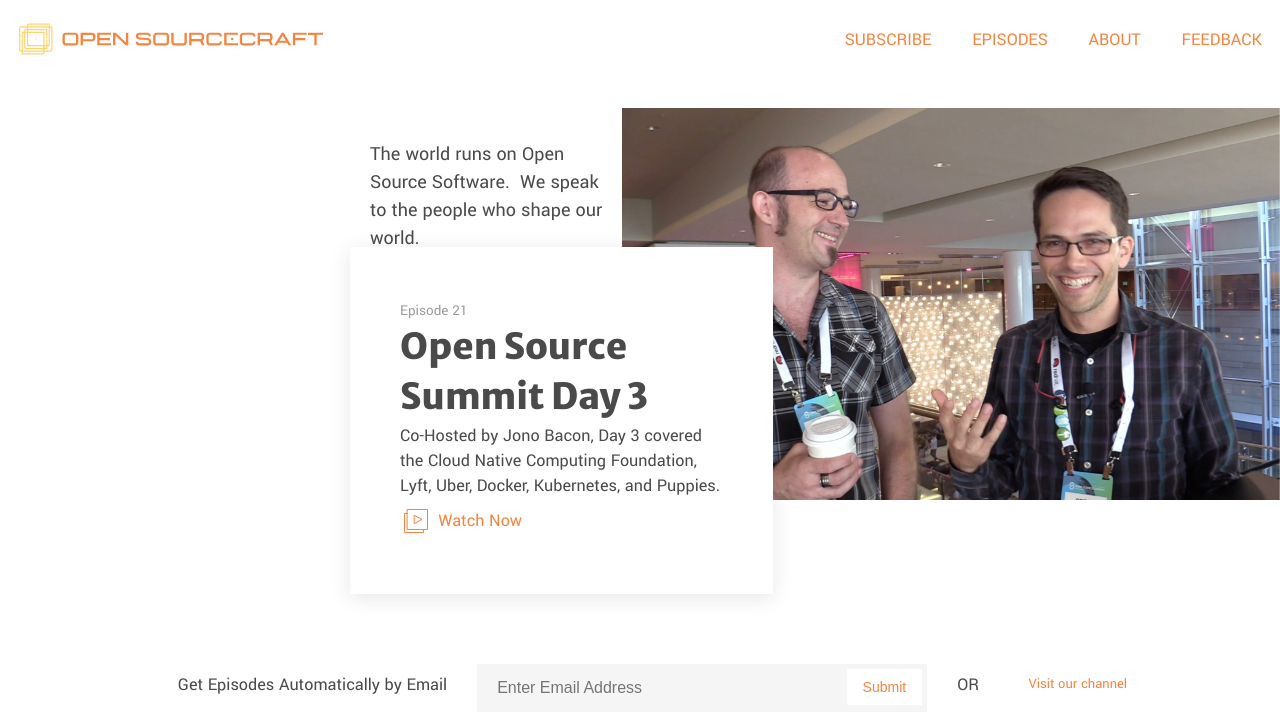
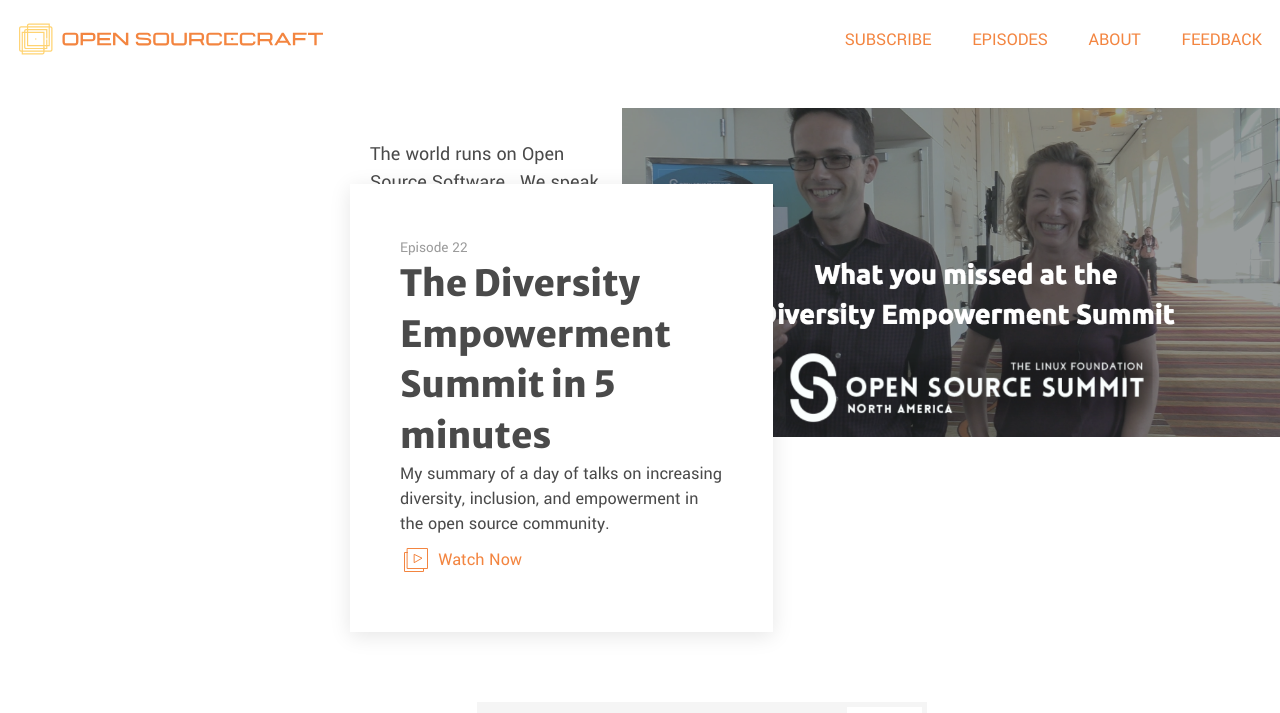
Before and after one commit to Code-Pop/open-sourcecraft, a Jekyll site: the page built from index.html, in a window 1280 px wide and 1400 px high. Shown: the top 713 px of the window. Built offline with Jekyll 4.4.1, drawn with Linux system fonts in a browser that asks for light colours; the list of posts is cut into pages by our own code; comment, search, counter and statistics services are not loaded; some of the changed text lies outside the part shown.

Commit message:
Updated The Diversity Empowerment Summit In 5 Minutes

```diff
--- a/_episodes/the-diversity-empowerment-summit-in-5-minutes.markdown
+++ b/_episodes/the-diversity-empowerment-summit-in-5-minutes.markdown
@@ -3,6 +3,7 @@
 date: 2017-09-27 19:23:00 -04:00
 excerpt: My summary of a day of talks on increasing diversity, inclusion, and empowerment
   in the open source community.
+episode_number: 22
 feature_image: "/uploads/pablo%20(10).png"
 video_embed: https://www.youtube.com/embed/cH_869SdSTk
 notes_text: |
```
